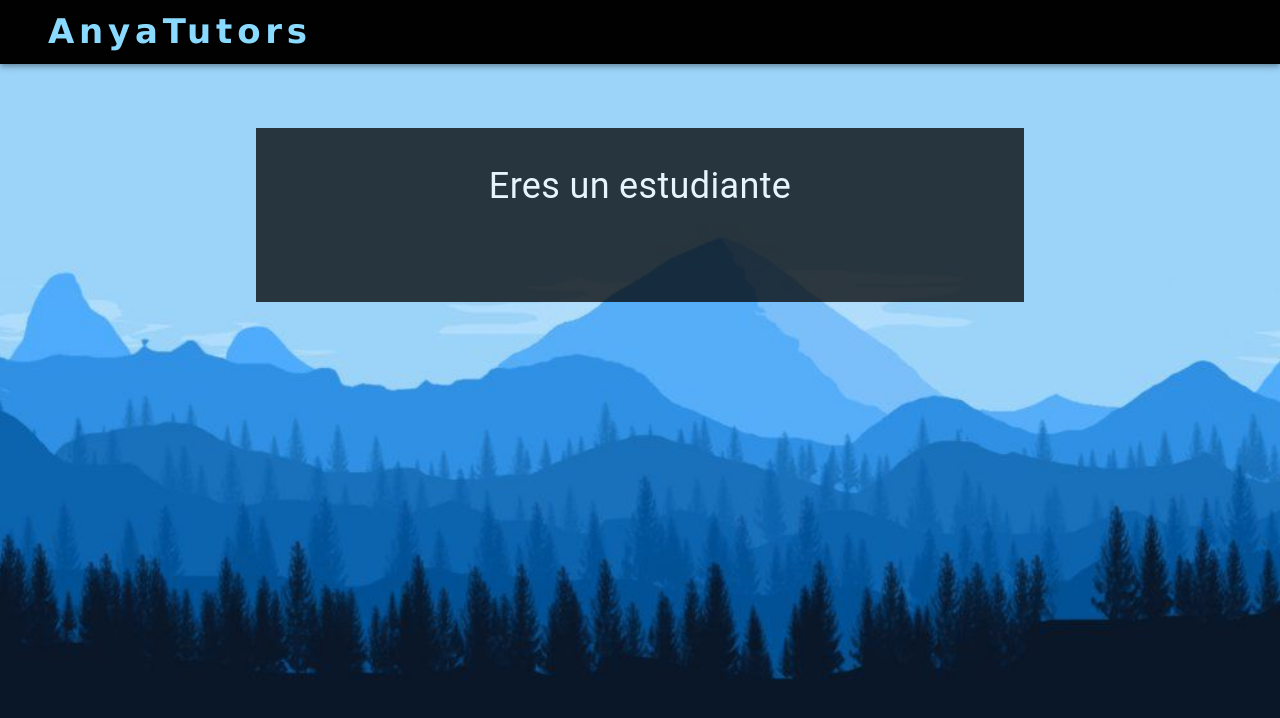
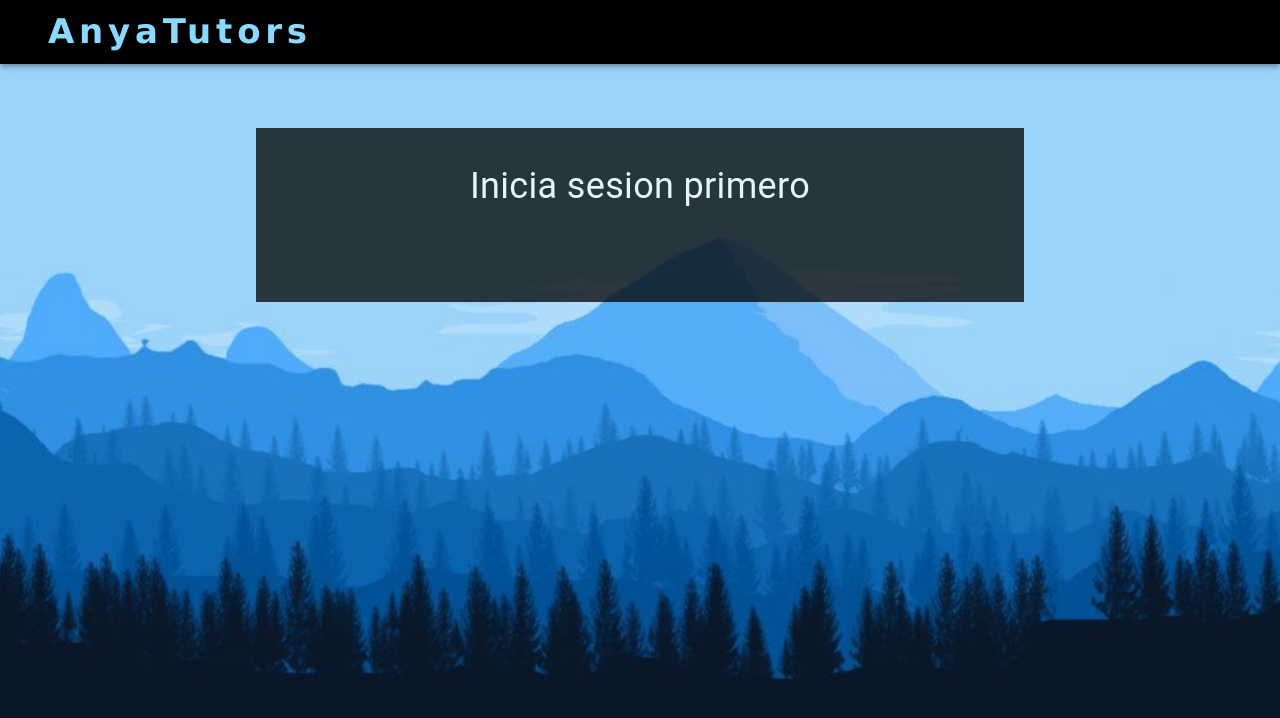
Before and after one commit to MolinaHVL/AnyaTutorsMERN_Front, a React (Create React App) app in the folder anya_front/: page /student in a window 1280 px wide. Shown: the top 718 px of the page. Built offline with nearby package versions, Linux system fonts and the light colour scheme; no server answers.

Commit message:
Ligar Firebase al proyecto
Se ligo la base de datos de firebase al proyecto, ahora el formulario funciona, lo que falta por arreglar es el fieldstate error

```diff
--- a/anya_front/src/forms/UserForm.jsx
+++ b/anya_front/src/forms/UserForm.jsx
@@ -3,7 +3,7 @@ import * as yup from 'yup'
 import { useForm, Controller } from 'react-hook-form'
 import { Box, Grid, TextField } from '@mui/material'
 
-const UserForm = () => {
+const UserForm = ({ email, setEmail, password, setPassword }) => {
 
     const defaultValues = {
         email: '',
@@ -25,7 +25,6 @@ const UserForm = () => {
         <Box
             id='user-form'
             component='form'
-            onReset={() => reset(defaultValues)}
             onSubmit={handleSubmit()}
             sx={{ padding: '24px' }}
         >
@@ -40,8 +39,12 @@ const UserForm = () => {
                                 label='Email'
                                 variant='outlined'
                                 fullWidth
-                                error={!!fieldState.error}
-                                helperText={fieldState.error?.message}
+                                value={email}
+                                onChange={(e) => {
+                                    setEmail(e.target.value)
+                                }}
+                            // error={!!fieldState.error}
+                            // helperText={fieldState.error?.message}
                             />
                         )}
                     />
@@ -56,8 +59,13 @@ const UserForm = () => {
                                 label='Password'
                                 variant='outlined'
                                 fullWidth
-                                error={!!fieldState.error}
-                                helperText={fieldState.error?.message}
+                                value={password}
+                                onChange={(e) => {
+                                    setPassword(e.target.value)
+                                }
+                                }
+                            // error={!!fieldState.error}
+                            // helperText={fieldState.error?.message}
                             />
                         )}
                     />
--- a/anya_front/src/hooks/useUser.js
+++ b/anya_front/src/hooks/useUser.js
@@ -0,0 +1,21 @@
+import { useState, useEffect } from 'react';
+import { getAuth, onAuthStateChanged } from 'firebase/auth'
+
+const useUser = () => {
+
+    const [user, setUser] = useState(null);
+    const [isLoading, setIsLoading] = useState(true);
+
+    useEffect(() => {
+        const unsubscribe = onAuthStateChanged(getAuth(), user => {
+            setUser(user)
+            setIsLoading(false)
+        });
+
+        return unsubscribe
+    }, [])
+
+    return { user, isLoading }
+}
+
+export default useUser;
--- a/anya_front/src/modals/LogUserModal.jsx
+++ b/anya_front/src/modals/LogUserModal.jsx
@@ -1,7 +1,33 @@
 import { Button, Dialog, DialogActions, DialogContent, DialogTitle } from "@mui/material"
 import UserForm from "../forms/UserForm";
+import { useState } from 'react';
+import { getAuth, signInWithEmailAndPassword } from 'firebase/auth'
+import { useNavigate } from "react-router-dom"
 
-const LogUserModal = ({ open, onClose, onSubmit }) => {
+
+
+const LogUserModal = ({ open, onClose }) => {
+
+    //Hooks para manejar el estado de los campos del form
+    const [email, setEmail] = useState('')
+    const [password, setPassword] = useState('')
+    const [error, setError] = useState('')
+
+    //variable clave para navegar por las paginas
+    const navigate = useNavigate();
+
+
+
+    //Autenticación de firebase
+    const logIn = async () => {
+        try {
+            await signInWithEmailAndPassword(getAuth(), email, password)
+            navigate('/student')
+        } catch (e) {
+            setError(e.message)
+        }
+    }
+
     return (
         <Dialog
             open={open}
@@ -11,7 +37,8 @@ const LogUserModal = ({ open, onClose, onSubmit }) => {
                 Ingresa tus credenciales:
             </DialogTitle>
             <DialogContent>
-                <UserForm onSubmit={onSubmit} />
+                {error && <p className="error">{error}</p>}
+                <UserForm email={email} setEmail={setEmail} password={password} setPassword={setPassword} />
             </DialogContent>
             <DialogActions>
                 <Button
@@ -19,7 +46,7 @@ const LogUserModal = ({ open, onClose, onSubmit }) => {
                     form='user-form'
                     type='submit'
                     children='Log in'
-                    onClick={onClose}
+                    onClick={logIn}
                 />
             </DialogActions>
         </Dialog>
--- a/anya_front/src/pages/LoginPage.jsx
+++ b/anya_front/src/pages/LoginPage.jsx
@@ -8,6 +8,7 @@ import LogUserModal from '../modals/LogUserModal'
 
 const LoginPage = () => {
 
+    // Hook para desplegar el LogUserModal
     const [isLogUserModalVisible, setIsLogUserModalVisible] = useState(false);
 
     return (
--- a/anya_front/src/pages/StudentPage.jsx
+++ b/anya_front/src/pages/StudentPage.jsx
@@ -1,7 +1,13 @@
 import Box from '@mui/material/Box'
 import Typography from '@mui/material/Typography';
+import useUser from '../hooks/useUser'
+
 
 const StudentPage = () => {
+
+    //custom hook para saber si el usuario esta logeado
+    const { user, isLoading } = useUser();
+
     return (
         <Box container sx={{
             display: "static",
@@ -14,8 +20,10 @@ const StudentPage = () => {
             color: "white",
             opacity: "0.75",
         }}>
-            <Typography color="white" display="block" fontSize={"36px"} padding={"5px"} marginBottom={"20px"}> Eres un estudiante </Typography>
-
+            {user
+                ? <Typography color="white" display="block" fontSize={"36px"} padding={"5px"} marginBottom={"20px"}> Eres un estudiante </Typography>
+                : <Typography color="white" display="block" fontSize={"36px"} padding={"5px"} marginBottom={"20px"}> Inicia sesion primero </Typography>
+            }
         </Box>
 
     );
```
